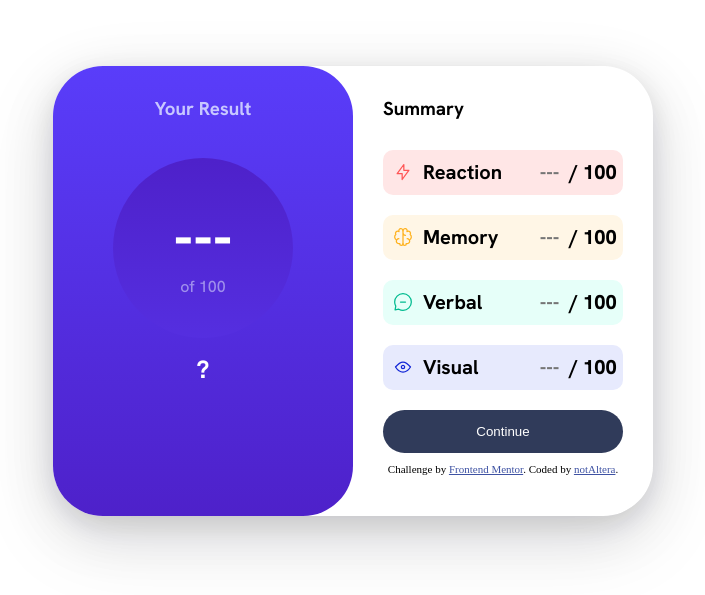
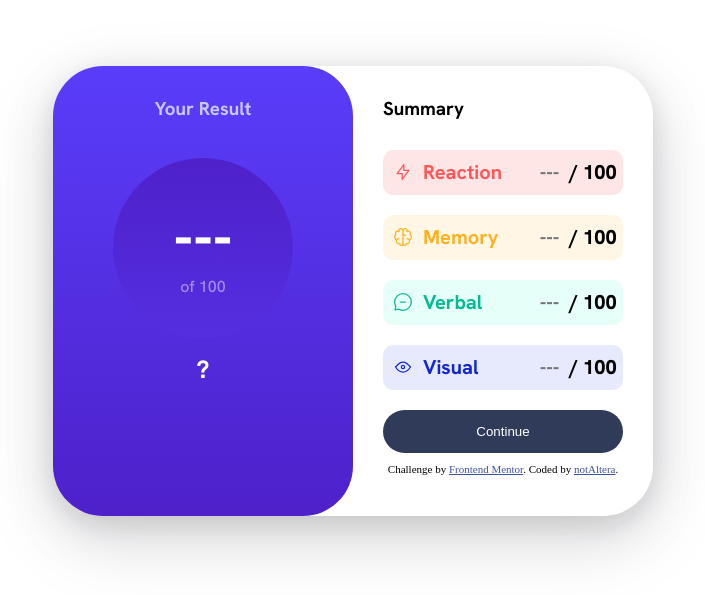
Before and after one commit to ALtera21/results-summary-component-main, a plain HTML site: page index.html in a window 1280 px wide. Shown: the part 117-712 px from the top of the page, without its empty margins (287-992 px from the left). Drawn offline with Linux system fonts and the light colour scheme.

Commit message:
Update dumnsr color style.css

```diff
--- a/style.css
+++ b/style.css
@@ -163,6 +163,22 @@ img{
     align-items: center;
 }
 
+.reaction{
+    color: hsl(0, 100%, 67%);
+}
+
+.memory{
+    color: hsl(39, 100%, 56%);
+}
+
+.verbal{
+    color: hsl(166, 100%, 37%);
+}
+
+.visual{
+    color: hsl(234, 85%, 45%);
+}
+
 
 #reactionValue, #memoryValue, #verbalValue, #visualValue{
     width: 40%;
```
